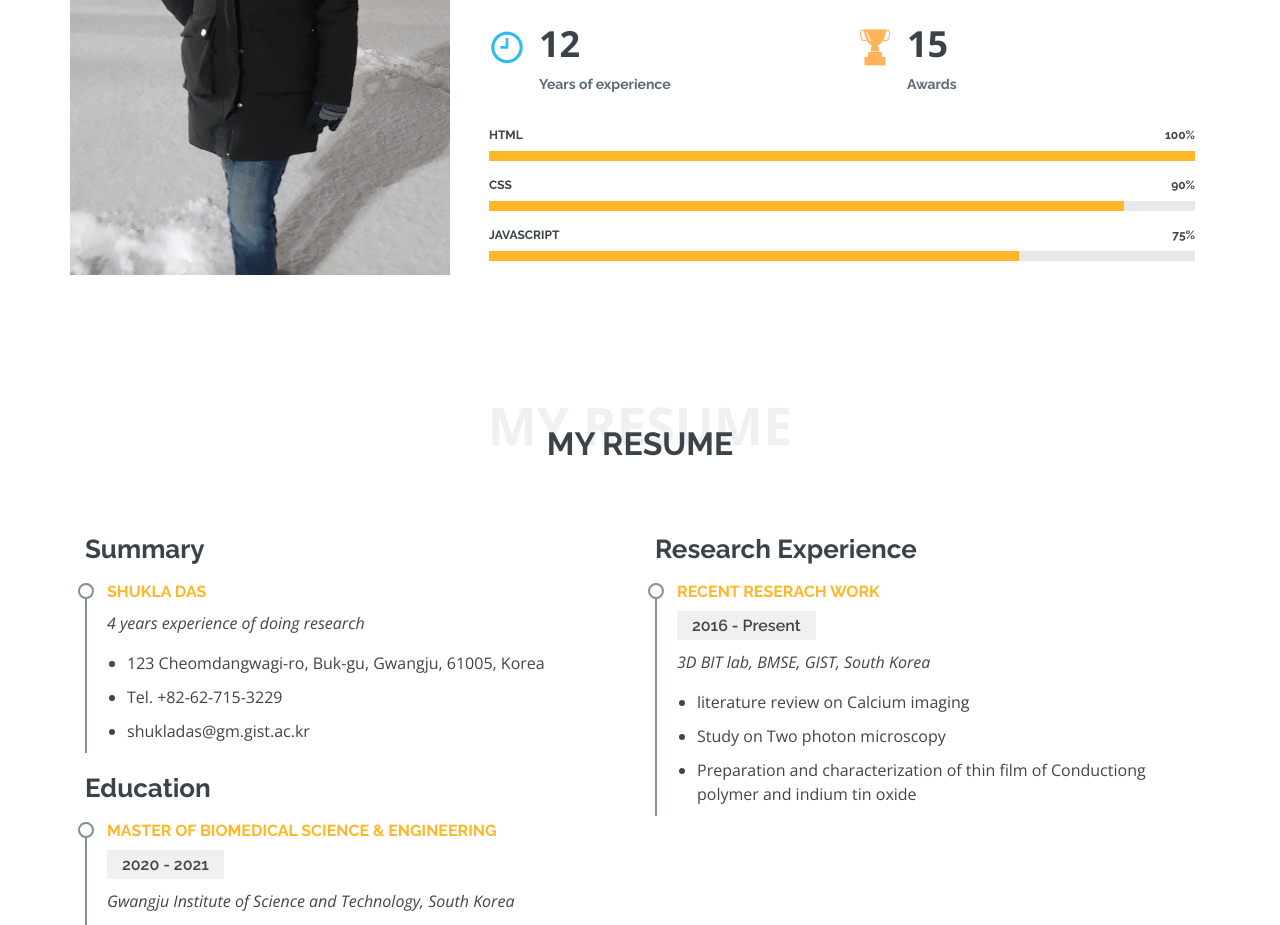
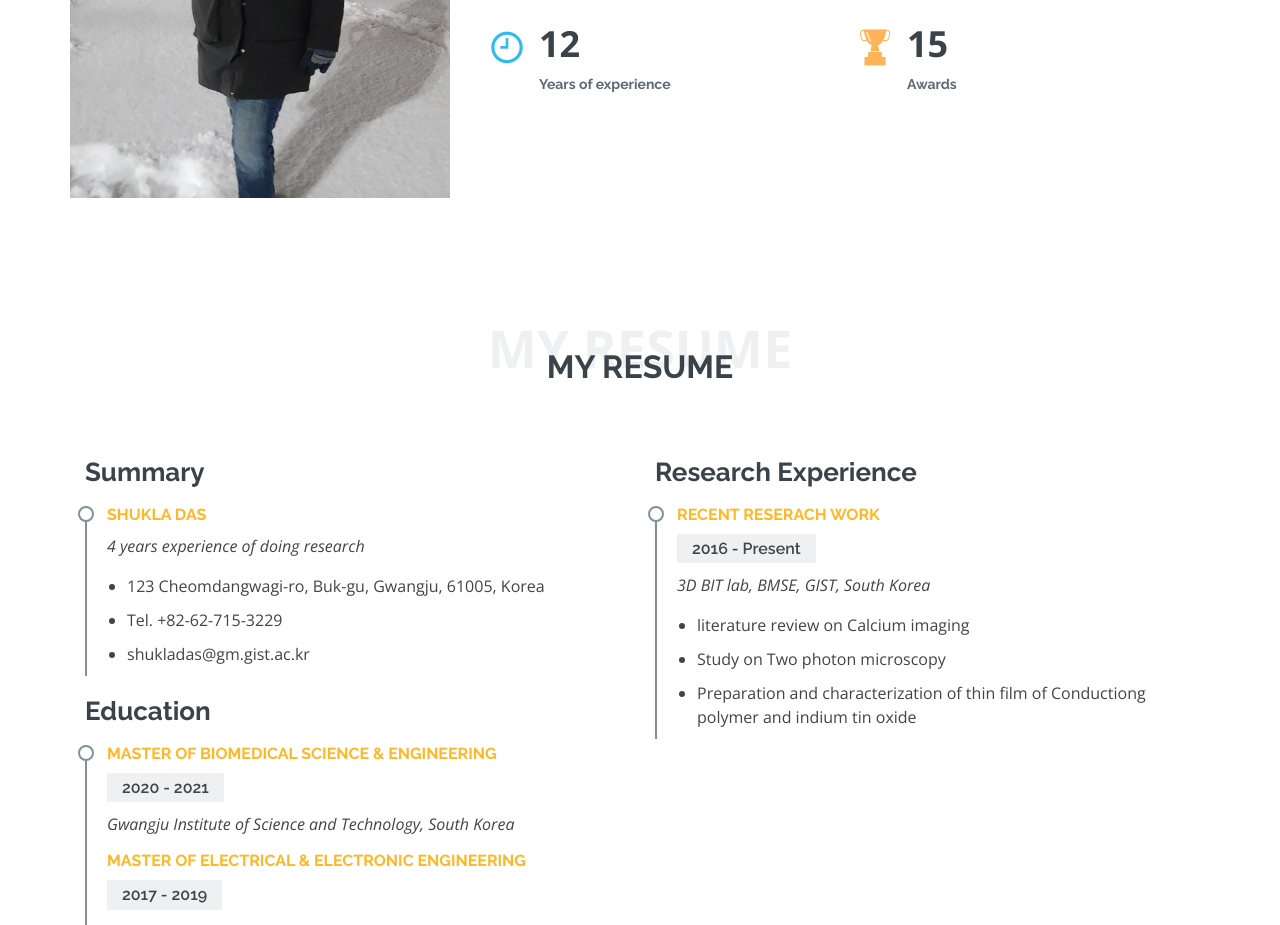
Before and after one commit to Shukladas1115/Shukladas1115.github.io., a plain HTML site: page index.html in a window 1280 px wide. Shown: the part 1280-2205 px from the top of the page. Drawn offline with nearby package versions, Linux system fonts and the light colour scheme.

Commit message:
Update index.html

```diff
--- a/index.html
+++ b/index.html
@@ -131,25 +131,13 @@
               </div>
             </div><!-- End .content-->
 
-            <div class="skills-content pl-lg-4">
-              <div class="progress">
-                <span class="skill">HTML <i class="val">100%</i></span>
-                <div class="progress-bar-wrap">
-                  <div class="progress-bar" role="progressbar" aria-valuenow="100" aria-valuemin="0" aria-valuemax="100"></div>
-                </div>
+
               </div>
 
-              <div class="progress">
-                <span class="skill">CSS <i class="val">90%</i></span>
-                <div class="progress-bar-wrap">
-                  <div class="progress-bar" role="progressbar" aria-valuenow="90" aria-valuemin="0" aria-valuemax="100"></div>
-                </div>
+
               </div>
 
-              <div class="progress">
-                <span class="skill">JavaScript <i class="val">75%</i></span>
-                <div class="progress-bar-wrap">
-                  <div class="progress-bar" role="progressbar" aria-valuenow="75" aria-valuemin="0" aria-valuemax="100"></div>
+
                 </div>
               </div>
             </div>
```
